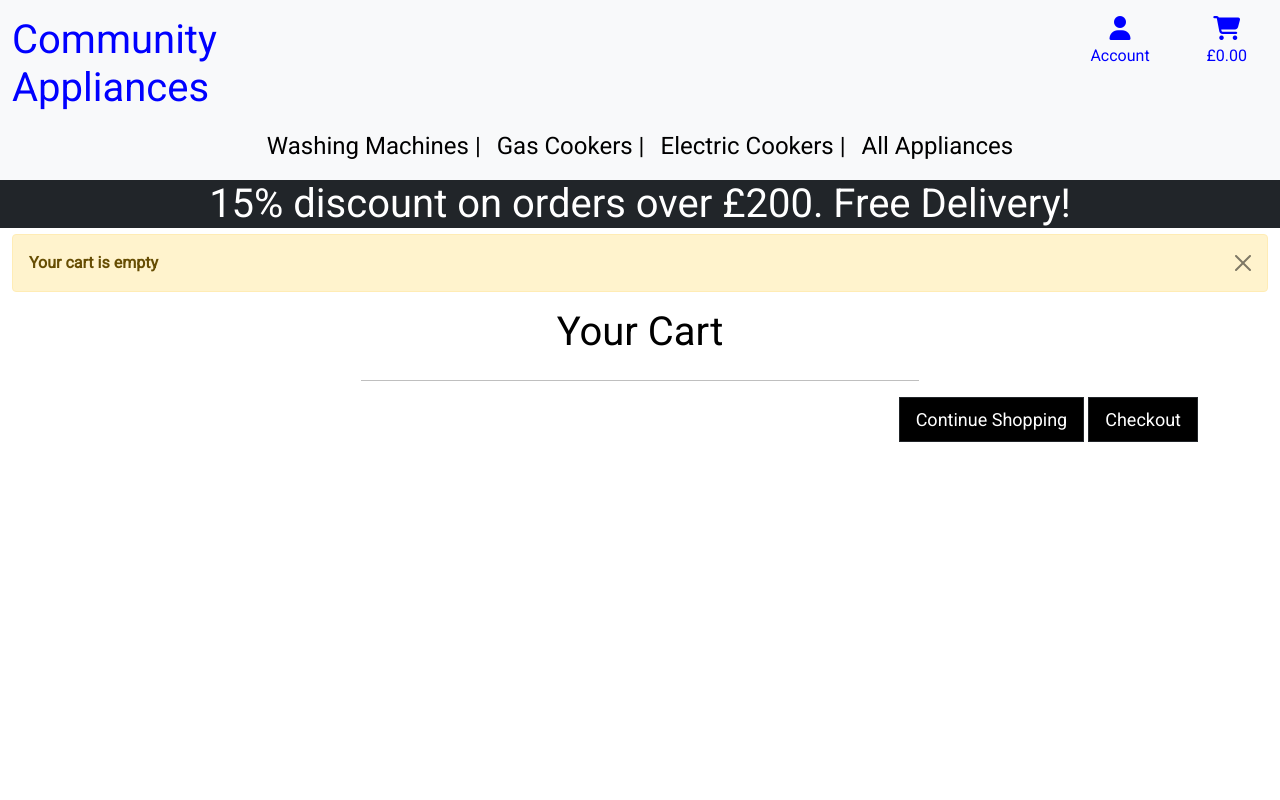
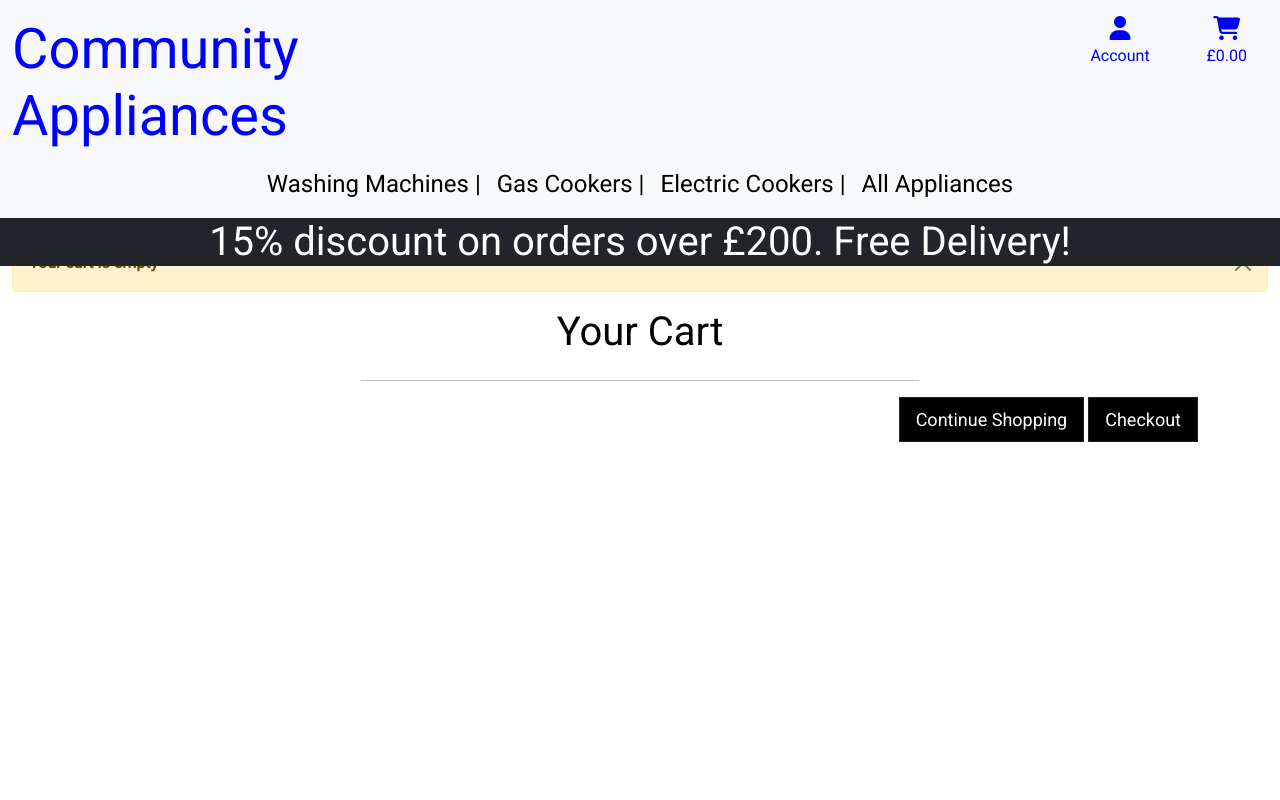
Before and after one commit to doctorandrewbrown/community-appliances, a Django app: page /cart/ in a window 1280 px wide. Run offline with Django 3.2, Linux system fonts and the light colour scheme; some libraries are stand-ins or nearby versions.

Commit message:
increase logo size

```diff
--- a/templates/base.html
+++ b/templates/base.html
@@ -35,7 +35,7 @@
   <header class="container-fluid bg-light fixed-top pt-3">
     <div class="row">
       <div class="col-4 me-auto">
-        <a href="{% url 'home' %}" class="display-6 branding">Community Appliances</a>
+        <a href="{% url 'home' %}" class="display-4 branding">Community Appliances</a>
       </div>
       <!--user account dropdown-->
       <div class="dropdown col-2 col-sm-1 text-center px-0">
```
